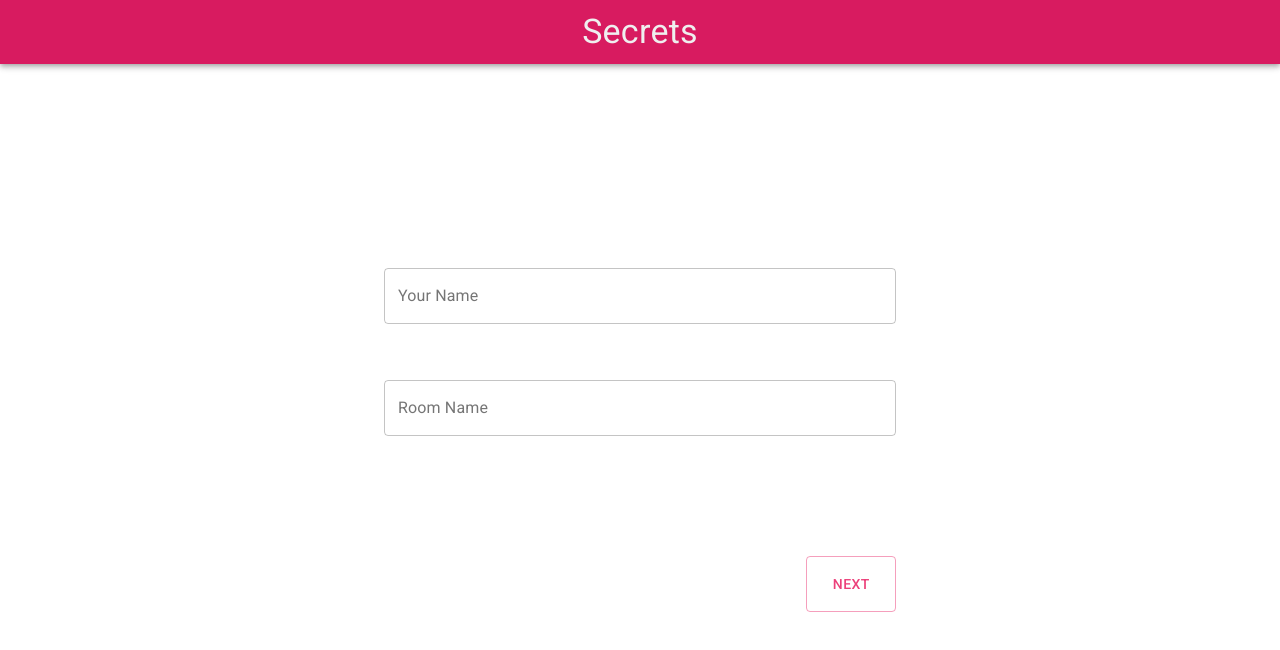
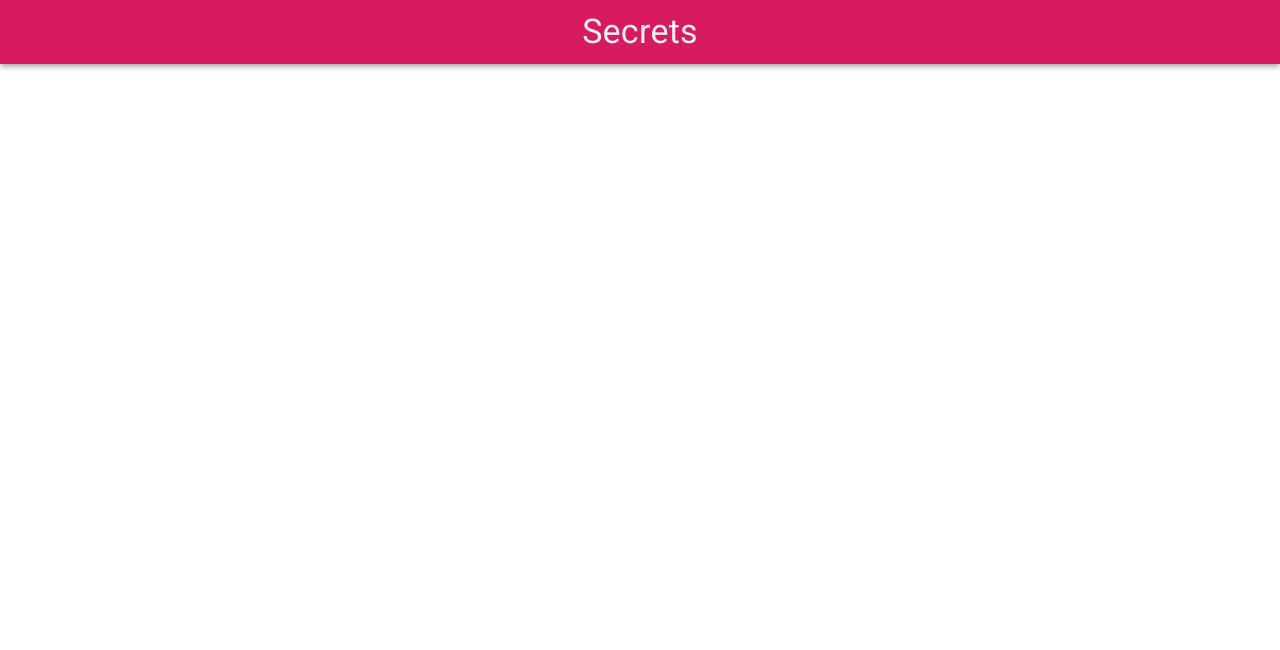
Before and after one commit to udasitharani/Secret-Chats-App, a React (Create React App) app in the folder frontend/: page /create-room in a window 1280 px wide. Shown: the top 650 px of the page. Built offline with nearby package versions, Linux system fonts and the light colour scheme.

Commit message:
trying to setup context api

```diff
--- a/frontend/src/App.js
+++ b/frontend/src/App.js
@@ -1,4 +1,4 @@
-import React from "react";
+import React, { useState } from "react";
 import { Switch, Route } from "react-router-dom";
 import { Grid } from "@material-ui/core";
 import AppHeader from "./Components/AppBar/AppBar";
@@ -6,8 +6,10 @@ import "./App.css";
 import Home from "./Components/Home/Home";
 import CreateRoom from "./Components/CreateRoom/CreateRoom";
 import JoinRoom from "./Components/JoinRoom/JoinRoom";
+import ChatRoom from "./Components/ChatRoom/ChatRoom";
 
 const App = () => {
+  const [headerTitle, setHeaderTitle] = useState("Secrets");
   return (
     <div style={{ height: "100vh" }} className="App">
       <Grid
@@ -17,16 +19,22 @@ const App = () => {
         justify="flex-start"
         align-items="center"
       >
-        <div className="app-header">
-          <AppHeader></AppHeader>
-        </div>
-        <div className="app-body" style={{ flex: "1 1 auto" }}>
-          <Switch>
+        <Switch>
+          <Route path="/chat-room" component={ChatRoom} />
+
+          <div className="app-header">
+            <AppHeader title={headerTitle}></AppHeader>
+          </div>
+          <div className="app-body" style={{ flex: "1 1 auto" }}>
             <Route path="/" component={Home} exact />
-            <Route path="/create-room" component={CreateRoom} />
-            <Route path="/join-room" component={JoinRoom} />
-          </Switch>
-        </div>
+            <Route path="/create-room">
+              <CreateRoom setHeaderTitle={setHeaderTitle} />
+            </Route>
+            <Route path="/join-room">
+              <JoinRoom setHeaderTitle={setHeaderTitle} />
+            </Route>
+          </div>
+        </Switch>
       </Grid>
     </div>
   );
--- a/frontend/src/Components/AppBar/AppBar.js
+++ b/frontend/src/Components/AppBar/AppBar.js
@@ -3,12 +3,12 @@ import { Link } from "react-router-dom";
 import { AppBar, Toolbar, Typography } from "@material-ui/core";
 import styles from "./AppBar.module.css";
 
-const AppHeader = () => {
+const AppHeader = (props) => {
   return (
     <AppBar position="static">
       <Toolbar>
         <Typography className={styles.title} variant="h4">
-          <Link to="/">Secrets</Link>
+          <Link to="/">{props.title}</Link>
         </Typography>
       </Toolbar>
     </AppBar>
--- a/frontend/src/Components/ChatRoom/ChatRoom.js
+++ b/frontend/src/Components/ChatRoom/ChatRoom.js
@@ -1,5 +1,8 @@
 import React from "react";
 
-const ChatRoom = () => {};
+const ChatRoom = (props) => {
+  console.log(props.location.state);
+  return <div>hello</div>;
+};
 
 export default ChatRoom;
--- a/frontend/src/Components/CreateRoom/CreateRoom.js
+++ b/frontend/src/Components/CreateRoom/CreateRoom.js
@@ -1,11 +1,12 @@
 import React, { useState, useEffect } from "react";
+import { useHistory } from "react-router-dom";
+import { Grid, CircularProgress } from "@material-ui/core";
 import styles from "./CreateRoom.module.css";
-import { Grid, CircularProgress } from "@material-ui/core";
 import SnackBar from "../SnackBar/SnackBar";
 import InputField from "../InputField/InputField";
 import SubmitButton from "../SubmitButton/SubmitButton";
 
-const CreateRoom = () => {
+const CreateRoom = (props) => {
   const [username, setUsername] = useState("");
   const [roomname, setRoomname] = useState("");
   const [cpiClasses, setCpiClasses] = useState("circularProgress");
@@ -14,6 +15,7 @@ const CreateRoom = () => {
   const [showSnackBar, setShowSnackBar] = useState(false);
   const [SnackBarSeverity, setSnackBarSeverity] = useState("");
   const [SnackBarMessage, setSnackBarMessage] = useState("");
+  let history = useHistory();
 
   useEffect(() => {
     if (inProgress) {
@@ -42,15 +44,22 @@ const CreateRoom = () => {
       const responseJSON = await response.json();
       setInProgress(false);
       if (response.status === 200) {
-        setSnackBarMessage(
-          "Successfully created '" +
-            roomname +
-            "' chatroom. Room Key: '" +
-            responseJSON["roomkey"] +
-            "' has been copeid to your clipboard."
-        );
         await navigator.clipboard.writeText(responseJSON["roomkey"]);
-        setSnackBarSeverity("success");
+        history.push({
+          pathname: "/chat-room",
+          state: {
+            snackBarSeverity: "success",
+            snackBarMessage:
+              "Successfully created '" +
+              roomname +
+              "' chatroom. Room Key: '" +
+              responseJSON["roomkey"] +
+              "' has been copeid to your clipboard.",
+            roomkey: responseJSON["roomkey"],
+            roomname: roomname,
+            // setHeaderTitle: props.setHeaderTitle,
+          },
+        });
       } else if (response.status === 400) {
         setSnackBarMessage("User-Name/Room-Name not provided.");
         setSnackBarSeverity("error");
--- a/frontend/src/Components/JoinRoom/JoinRoom.js
+++ b/frontend/src/Components/JoinRoom/JoinRoom.js
@@ -1,11 +1,12 @@
 import React, { useState, useEffect } from "react";
+import { useHistory } from "react-router-dom";
+import { Grid, CircularProgress } from "@material-ui/core";
 import styles from "./JoinRoom.module.css";
-import { Grid, CircularProgress } from "@material-ui/core";
 import SnackBar from "../SnackBar/SnackBar";
 import InputField from "../InputField/InputField";
 import SubmitButton from "../SubmitButton/SubmitButton";
 
-const CreateRoom = () => {
+const CreateRoom = (props) => {
   const [username, setUsername] = useState("");
   const [roomkey, setroomkey] = useState("");
   const [cpiClasses, setCpiClasses] = useState("circularProgress");
@@ -14,6 +15,7 @@ const CreateRoom = () => {
   const [showSnackBar, setShowSnackBar] = useState(false);
   const [SnackBarSeverity, setSnackBarSeverity] = useState("");
   const [SnackBarMessage, setSnackBarMessage] = useState("");
+  let history = useHistory();
 
   useEffect(() => {
     if (inProgress) {
@@ -38,12 +40,20 @@ const CreateRoom = () => {
       });
       setInProgress(false);
       if (response.status === 200) {
-        setSnackBarMessage(
-          "Successfully joined '" +
-            (await response.json())["roomname"] +
-            "' chatroom."
-        );
-        setSnackBarSeverity("success");
+        const responseJSON = await response.json();
+        history.push({
+          pathname: "/chat-room",
+          state: {
+            snackBarSeverity: "success",
+            snackBarMessage:
+              "Successfully joined '" +
+              responseJSON["roomname"] +
+              "' chatroom.",
+            roomkey: responseJSON["roomkey"],
+            roomname: responseJSON["roomname"],
+            // setHeaderTitle: props.setHeaderTitle,
+          },
+        });
       } else if (
         response.status === 400 ||
         response.status === 404 ||
```
Also changed, not shown: frontend/src/Components/ChatRoom/ChatRoom.module.css (added).
